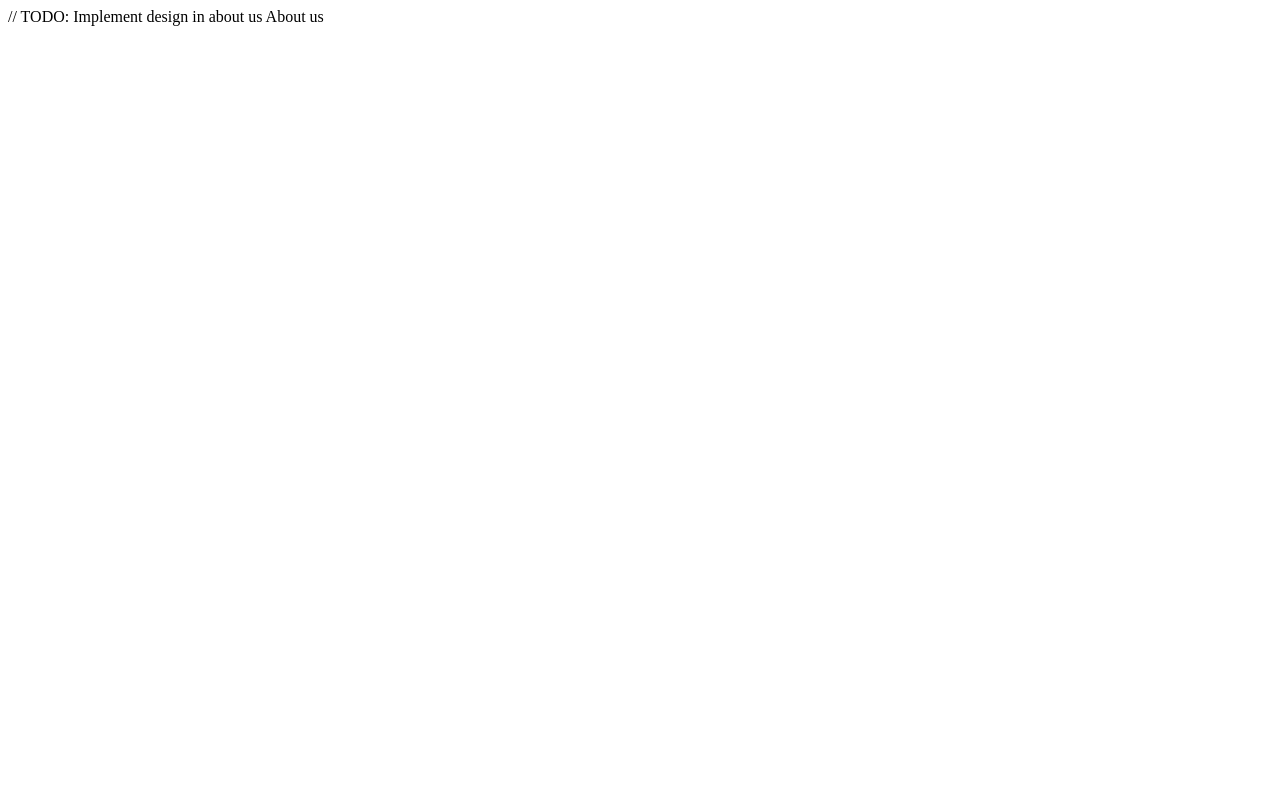
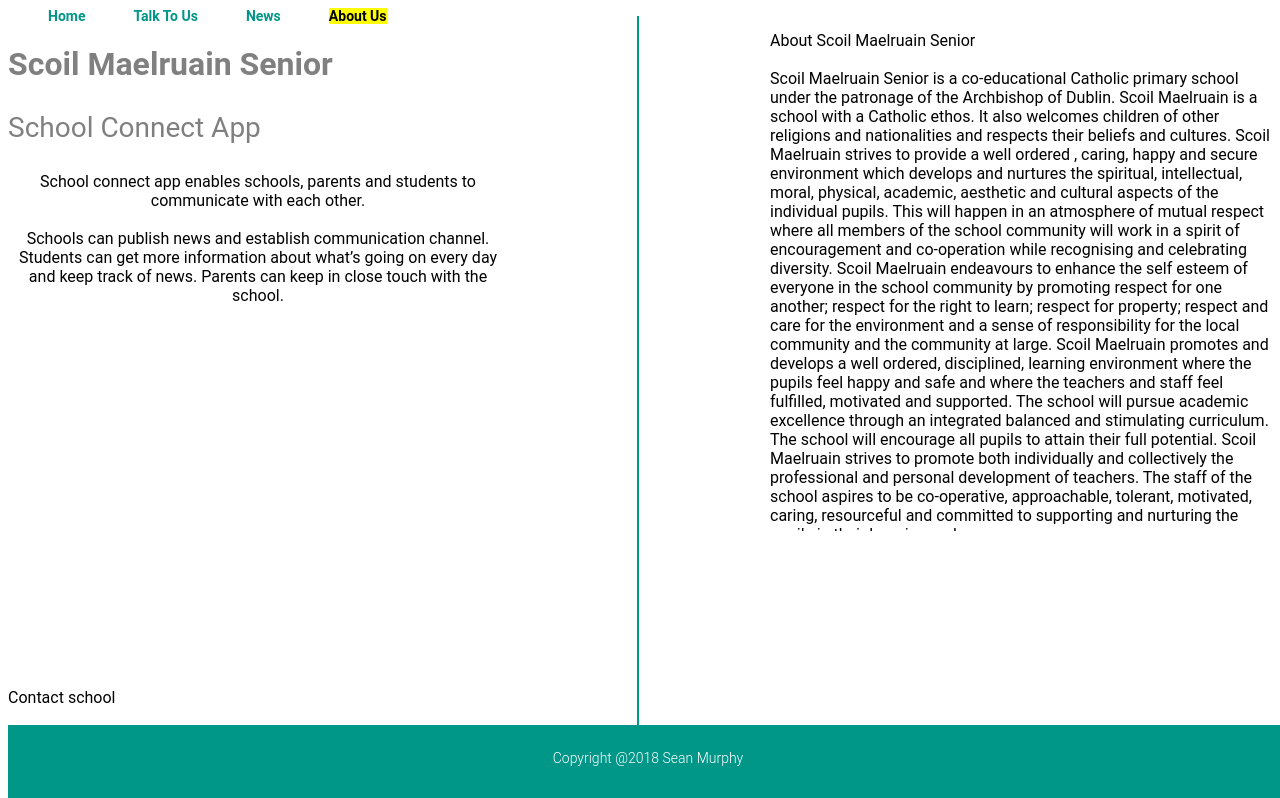
Before and after one commit to MurphySean1234/SchoolConnectApp, a plain HTML site: page pages/about.html in a window 1280 px wide. Shown: the top 798 px of the page. Drawn offline with Linux system fonts and the light colour scheme.

Commit message:
About us pages

```diff
--- a/pages/about.css
+++ b/pages/about.css
@@ -0,0 +1,89 @@
+body {
+  font-family: Roboto;
+}
+.titleschool {
+  color: grey;
+  text-decoration: bold;
+}
+.titleapp {
+  color: grey;
+  font-size: 28px;
+}
+.footer{
+    width: 100%;
+    height: 50px;
+    position: fixed;
+    bottom: 0px;
+    text-align: center;
+    font-family: Roboto Light;
+    background-color: #009688;
+    color: white;
+    padding-top: 25px;
+    font-size: 14px;
+  }
+  .SCA-header {
+    display: flex;
+    justify-content: space-between;
+    margin: 0 18px;
+  }
+
+  .SCA-header-menu {
+    width: 412px;
+    list-style-type: none;
+    display: flex;
+    flex-direction: row;
+    margin: 0;
+  }
+
+  .SCA-header-menu-list {
+    color: #009688;
+    font-size: 14px;
+    font-weight: bold;
+  }
+
+  .SCA-header-menu-list:hover, a:hover {
+    color: #32ab9f;
+    cursor: pointer;
+  }
+
+  .SCA-header-menu-list:not(:last-child) {
+    margin-right: 48px;
+  }
+  .hometalktous {
+    margin-right: 48px;
+    color: #009688;
+    font-size: 14px;
+    font-weight: bold;
+  }
+
+  a:active, a:visited, a:link {
+    text-decoration: none;
+    color: #009688;
+  }
+  .aboutleft {
+      width: 500px;
+      height: 500px;
+      overflow: auto;
+      text-align: center;
+  }
+  .contact {
+      width: 500px;
+      height: 500px;
+      overflow: auto;
+  }
+ .massiveparagraph {
+      width: 500px;
+      height: 500px;
+      overflow:auto;
+      text-align: left;
+      position: absolute;top: 15px; right: 10px;
+
+ }
+ .vl {
+    border-left: 2px solid #009688;
+    height: 1250px;
+    position: absolute;
+    left: 50%;
+    margin-left: -3px;
+    top: 0;
+ }
--- a/pages/about.html
+++ b/pages/about.html
@@ -3,9 +3,35 @@
 <head>
   <link rel="stylesheet" type="text/css" href="about.css">
 </head>
-  // TODO: Implement design in about us
 <body>
-  About us
-  <footer></footer>
+  <section>
+    <ul class="SCA-header-menu">
+    <a href="C:\Users\seanm\Desktop\SchoolConnectApp\index.html">
+      <li class="hometalktous">Home  </li>
+    </a>
+    <li class="SCA-header-menu-list">Talk To Us</li>
+    <li class="SCA-header-menu-list">News</li>
+      <li class="SCA-header-menu-list"><mark>About Us</mark></li>
+    </a>
+    </ul>
+  </section>
+  <p class="vl"></p>
+  <h1 class="titleschool">Scoil Maelruain Senior</h1>
+  <p class="titleapp">School Connect App</p>
+  <p class="aboutleft">School connect app enables schools, parents and students to communicate with each other.<br><br>Schools can publish news and establish communication channel. Students can get more information about what’s going on every day and keep track of news. Parents can keep in close touch with the school.</p>
+  <p>Contact school</p>
+  <p class="contact">Address:<br>Scoil Maelruain Senior,<br>Old Bawn Ave,<br>Tallaght,<br>Dublin 24<br>Phone: (01) 4510706<br><br>Email: smsinsear@yahoo.ie<br><br>Principal: Caitríona Hogan<br><br>Vice Principal: Kathy McHugh<br><br>Opening hours: 9:05 a.m.– 2:45 p.m.</p>
+  <p class="massiveparagraph">About Scoil Maelruain Senior<br><br>
+Scoil Maelruain Senior is a co-educational Catholic primary school under the patronage of the Archbishop of Dublin. Scoil Maelruain is a school with a Catholic ethos. It also welcomes children of other religions and nationalities and respects their beliefs and cultures.
+
+Scoil Maelruain strives to provide a well ordered , caring, happy and secure environment which develops and nurtures the spiritual, intellectual, moral, physical, academic, aesthetic and cultural aspects of the individual pupils. This will happen in an atmosphere of mutual respect where all members of the school community will work in a spirit of encouragement and co-operation while recognising and celebrating diversity.
+
+Scoil Maelruain endeavours to enhance the self esteem of everyone in the school community by promoting respect for one another; respect for the right to learn; respect for property; respect and care for the environment and a sense of responsibility for the local community and the community at large.
+
+Scoil Maelruain promotes and develops a well ordered, disciplined, learning environment where the pupils feel happy and safe and where the teachers and staff feel fulfilled, motivated and supported. The school will pursue academic excellence through an integrated balanced and stimulating curriculum. The school will encourage all pupils to attain their full potential.
+
+Scoil Maelruain strives to promote both individually and collectively the professional and personal development of teachers. The staff of the school aspires to be co-operative, approachable, tolerant, motivated, caring, resourceful and committed to supporting and nurturing the pupils in their learning and care.<br><br>Scoil Maelruain encourages the involvement of parents through home/school contacts; through their involvement in the Parents’ Association and by their active involvement and support for various school activities and by valuing and respecting parents’ opinions.<br><br>The Board of Management of Scoil Maelruain Senior is both supportive and well informed of the work of the school. It appreciates the needs of the staff and partners and encourages the personal and professional development of all employees of the school.<br><br>Scoil Maelruain actively promotes gender and racial equity amongst the teachers and pupils and all employees of the school.</p>
+  <footer class="footer">Copyright @2018 Sean Murphy</footer>
+
 </body>
 </html>
```
